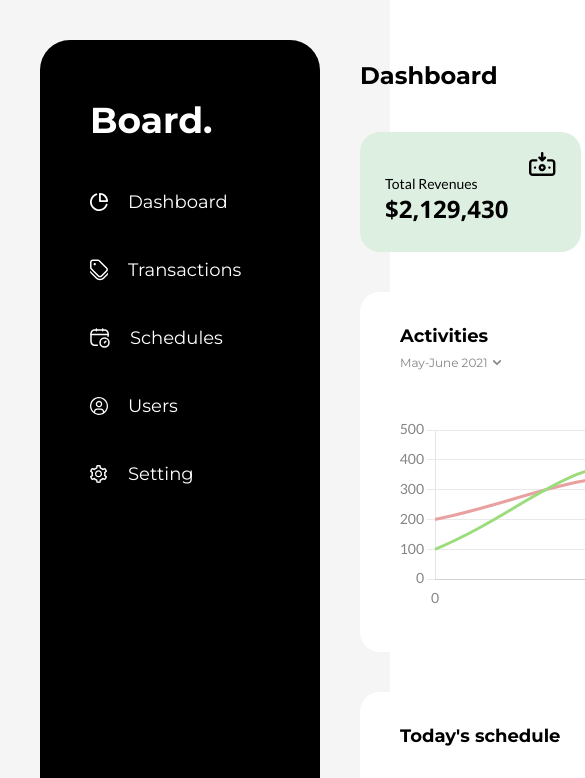
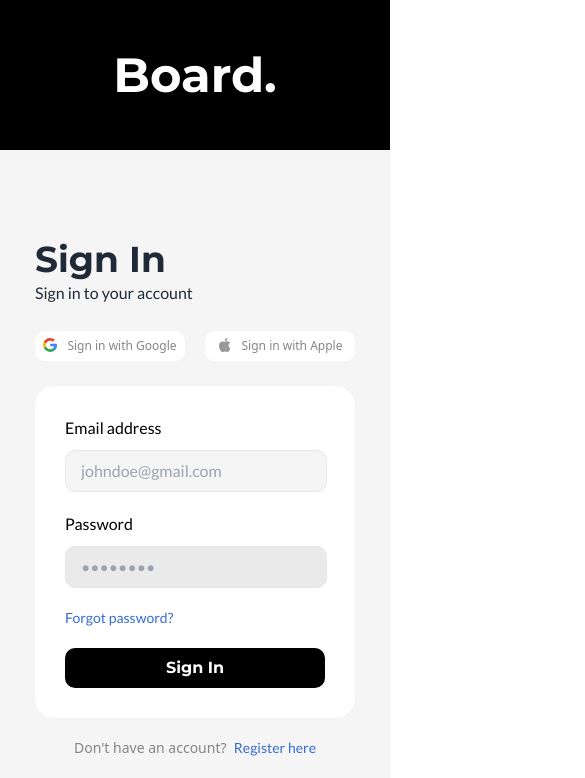
Before and after one commit to kenizaya/listed-dashboard, a React (Vite) app: page / in a window 390 px wide. Shown: the top 778 px of the page, 585 px wide, since content can reach past the window. Built offline with nearby package versions, Linux system fonts and the light colour scheme.

Commit message:
Make signup page responsive

```diff
--- a/src/App.tsx
+++ b/src/App.tsx
@@ -8,9 +8,8 @@ import Dashboard from './pages/Dashboard'
 const App = () => {
   return (
     <div>
-      {/* <SignInPage /> */}
-      {/* <TotalCard icon={revenue} color='revenueColor' /> */}
-      <Dashboard />
+      <SignInPage />
+      {/* <Dashboard /> */}
     </div>
   )
 }
--- a/src/components/Logo.tsx
+++ b/src/components/Logo.tsx
@@ -3,7 +3,7 @@ import React from 'react'
 const Logo = ({ className }: { className?: string }) => {
   return (
     <div
-      className={`text-white w-[246px] h-[88px] font-montserrat font-bold ${className}`}
+      className={`text-white md:w-[246px] md:h-[88px] font-montserrat font-bold ${className}`}
     >
       Board.
     </div>
--- a/src/components/SignInForm.tsx
+++ b/src/components/SignInForm.tsx
@@ -5,8 +5,8 @@ import apple from '../assets/icons/apple.svg'
 
 const SignInForm = () => {
   return (
-    <div className='bg-[#f5f5f5] flex flex-col items-center justify-center w-3/5'>
-      <div className='w-96'>
+    <div className='bg-[#f5f5f5] flex flex-col items-center justify-center md:w-3/5 h-full px-10 md:px-10 py-10 md:py-0'>
+      <div className='max-w-96'>
         <div className='align-left'>
           <h3 className='font-montserrat font-bold text-4xl leading-[44px]'>
             Sign In
@@ -16,19 +16,19 @@ const SignInForm = () => {
 
         <div className='flex justify-between pb-[25px] pt-[26px]'>
           <Button
-            className='w-[180px] h-[30px] rounded-[10px] bg-white text-xs text-[#858585]'
+            className='w-[150px] md:w-[180px] h-[30px] rounded-[10px] bg-white text-xs text-[#858585]'
             text='Sign in with Google'
             icon={google}
           />
           <Button
-            className='w-[180px] h-[30px] rounded-[10px] bg-white text-xs text-[#858585]'
+            className='w-[150px] md:w-[180px] h-[30px] rounded-[10px] bg-white text-xs text-[#858585]'
             text='Sign in with Apple'
             icon={apple}
           />
         </div>
 
-        <form className='w-96 rounded-[20px] bg-white p-[30px] flex flex-col gap-5'>
-          <div className=''>
+        <form className='w-80 md:w-96 rounded-[20px] bg-white p-[30px] flex flex-col gap-5'>
+          <div>
             <label
               className='block text-black font-lato text-base mb-[10px]'
               htmlFor='email'
@@ -36,13 +36,13 @@ const SignInForm = () => {
               Email address
             </label>
             <input
-              className='border rounded-[10px] w-[325px] h-[40px] py-[10px] px-[15px] text-base font-lato bg-[#f5f5f5] text-black leading-tight focus:outline-none focus:shadow-outline'
+              className='border rounded-[10px] w-[262px] md:w-[325px] md:h-[40px] py-[10px] px-[15px] text-base font-lato bg-[#f5f5f5] text-black leading-tight focus:outline-none focus:shadow-outline'
               id='email'
               type='email'
               placeholder='johndoe@gmail.com'
             />
           </div>
-          <div className=''>
+          <div>
             <label
               className='block text-black font-lato text-base mb-[10px]'
               htmlFor='password'
@@ -50,27 +50,29 @@ const SignInForm = () => {
               Password
             </label>
             <input
-              className='border rounded-[10px] w-[325px] h-[40px] py-[10px] px-[15px] text-base font-lato bg-[#eaeaea] text-black leading-tight focus:outline-none focus:shadow-outline'
+              className='border rounded-[10px] w-[262px] md:w-[325px] md:h-[40px] py-[10px] px-[15px] text-base font-lato bg-[#eaeaea] text-black leading-tight focus:outline-none focus:shadow-outline'
               id='password'
               type='password'
               placeholder='••••••••'
             />
           </div>
           <Button
-            className='text-base font-lato text-[#346bd4] w-max'
+            className='text-sm md:text-base font-lato text-[#346bd4] w-max'
             text='Forgot password?'
           />
           <div className='flex items-center justify-between'>
             <Button
               text='Sign In'
-              className='w-[325px] h-[40px] bg-black rounded-[10px] text-white font-montserrat font-bold text-base'
+              className='w-[262px] md:w-[325px] h-[40px] bg-black rounded-[10px] text-white font-montserrat font-bold text-base'
             />
           </div>
         </form>
         <div className='flex justify-center align-center mt-5'>
-          <span className='text-[#858585]'>Don't have an account? &nbsp;</span>
+          <span className='text-sm md:text-base text-[#858585]'>
+            Don't have an account? &nbsp;
+          </span>
           <Button
-            className='text-base font-lato text-[#346bd4]'
+            className='text-sm md:text-base font-lato text-[#346bd4]'
             text='Register here'
           />
         </div>
--- a/src/pages/SignInPage.tsx
+++ b/src/pages/SignInPage.tsx
@@ -4,9 +4,9 @@ import SignInForm from '../components/SignInForm'
 
 const SignInPage = () => {
   return (
-    <div className='flex h-screen'>
-      <div className='bg-black flex items-center justify-center w-2/5'>
-        <Logo className='text-7xl' />
+    <div className='flex flex-col md:flex-row h-screen'>
+      <div className='bg-black flex items-center justify-center min-h-[150px] md:w-2/5'>
+        <Logo className='text-5xl md:text-7xl' />
       </div>
       <SignInForm />
     </div>
```
